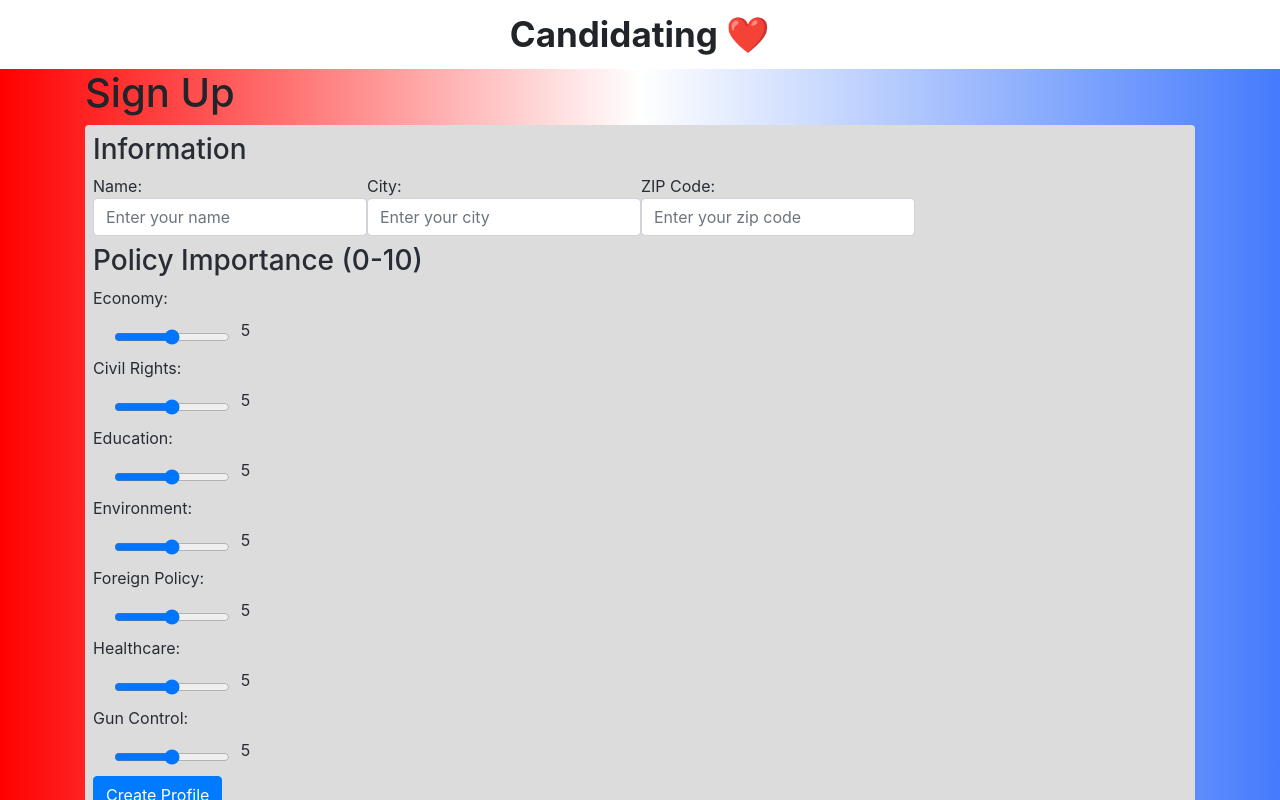
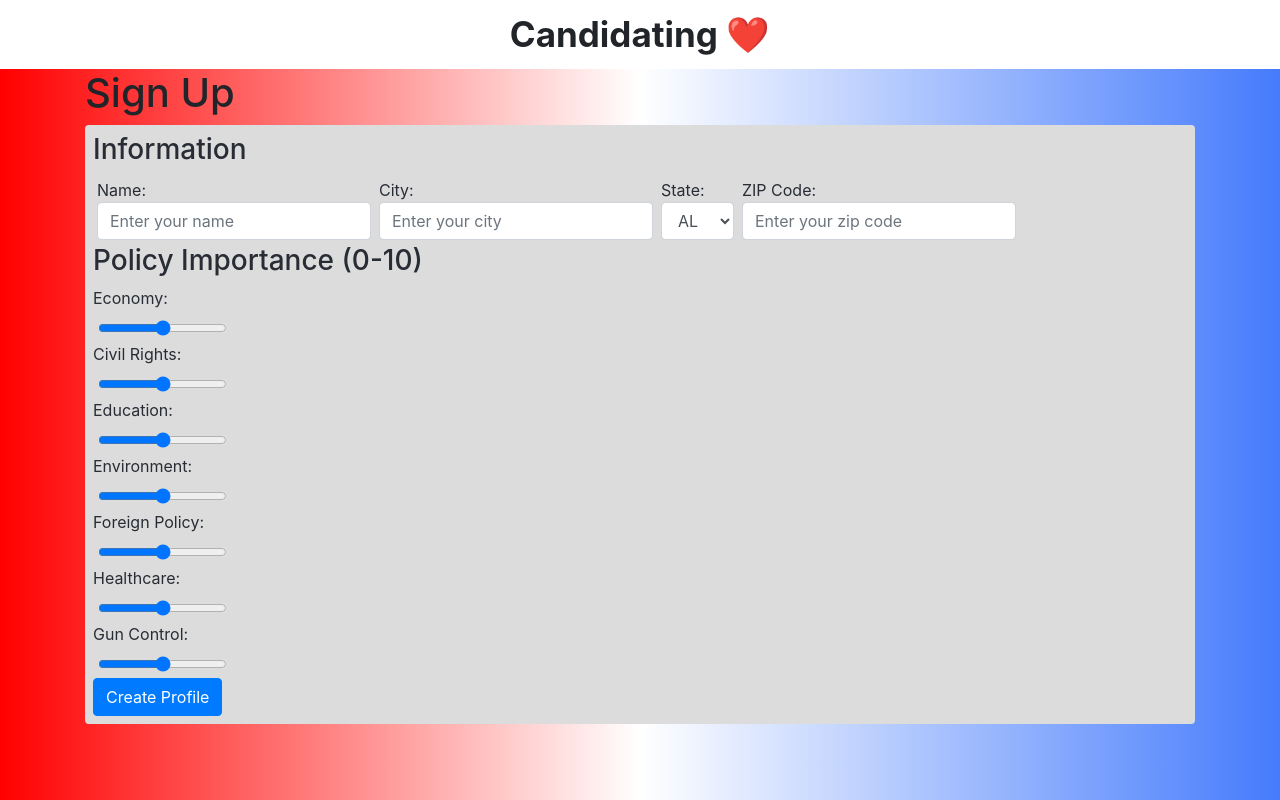
Before and after one commit to apradhan12/candidating, a React (Create React App) app: page /createaccount in a window 1280 px wide. Built offline with nearby package versions, Linux system fonts and the light colour scheme.

Commit message:
added states to form and messed with css

```diff
--- a/src/App.css
+++ b/src/App.css
@@ -26,9 +26,13 @@
 }
 
 .App-slider {
-	display: flex;
-	flex-direction: row;
-	margin-left: 8pt;
+  display: inline-block;
+  margin-left: 5px;
+  margin-right: 5px;
+}
+
+.App-slider-label {
+  display: inline-block;
 }
 
 .App-link {
--- a/src/CreateAccount.jsx
+++ b/src/CreateAccount.jsx
@@ -23,9 +23,9 @@ class CreateAccount extends React.Component {
 			savedData[key] = value;
 		}
 
-		for (let slider of Object.keys(this.state.sliderStates)) {
+		for (const slider of Object.keys(this.state.sliderStates)) {
 			savedData[slider] = this.state.sliderStates[slider];
-		}
+    }
 
 		localStorage.setItem('userProfile', JSON.stringify(savedData));
 		this.setState({ redirectToNewPage: true });
@@ -47,12 +47,12 @@ class CreateAccount extends React.Component {
 			refs[name] = React.createRef();
 			return (
 				<div className="row" key={name}>
-					<div className="col-lg-2">
+					<div className="col-lg-3">
 						<label htmlFor={name}>{name}:</label>
-						<div className="App-slider">
+            <br />
 							<input
-								className="App-slider form-control"
-								type="range"
+                type="range"
+                className="App-slider"
 								id={name}
 								min="0"
 								max="10"
@@ -64,18 +64,24 @@ class CreateAccount extends React.Component {
 									refs[name].current.innerHTML = this.state.sliderStates[name];
 								}}
 							/>
-							<label className="App-slider" ref={refs[name]}>
-								5
-							</label>
-						</div>
+            <label className="App-slider-label" ref={refs[name]} />
 					</div>
 				</div>
 			);
-		});
+    });
+
+    const US_STATES = ["AL", "AK", "AZ", "AR", "CA", "CO", "CT", "DE", "FL", "GA", "HI", "ID", "IL",
+                       "IN", "IA", "KS", "KY", "LA", "ME", "MD", "MA", "MI", "MN", "MS", "MO", "MT",
+                       "NE", "NV", "NH", "NJ", "NM", "NY", "NC", "ND", "OH", "OK", "OR", "PA", "RI",
+                       "SC", "SD", "TN", "TX", "UT", "VT", "VA", "WA", "WV", "WI", "WY"];
+
+    const US_STATES_FORM_DATA = US_STATES.map((usState) => (
+      <option value={usState}>{usState}</option>
+    ));
 
 		if (this.state.redirectToNewPage) {
 			return <Redirect to="/matching" />;
-		}
+    }
 
 		return (
 			<div className="container">
@@ -83,7 +89,7 @@ class CreateAccount extends React.Component {
 					<h1>Sign Up</h1>
 					<form className="App-body p-2 rounded" onSubmit={this.onSubmit}>
 						<h3>Information</h3>
-						<label htmlFor="name">
+						<label htmlFor="name" class="m-1">
 							Name:
 							<input
 								type="text"
@@ -93,7 +99,7 @@ class CreateAccount extends React.Component {
 								className="form-control"
 							/>
 						</label>
-						<label htmlFor="city">
+						<label htmlFor="city" class="m-1">
 							City:
 							<input
 								type="text"
@@ -103,7 +109,13 @@ class CreateAccount extends React.Component {
 								className="form-control"
 							/>
 						</label>
-						<label htmlFor="zipCode">
+            <label htmlFor="usState" class="m-1">
+							State:
+              <select name="state" class="form-control">
+                {US_STATES_FORM_DATA}
+              </select>
+						</label>
+						<label htmlFor="zipCode" class="m-1">
 							ZIP Code:
 							<input
 								type="text"
```
